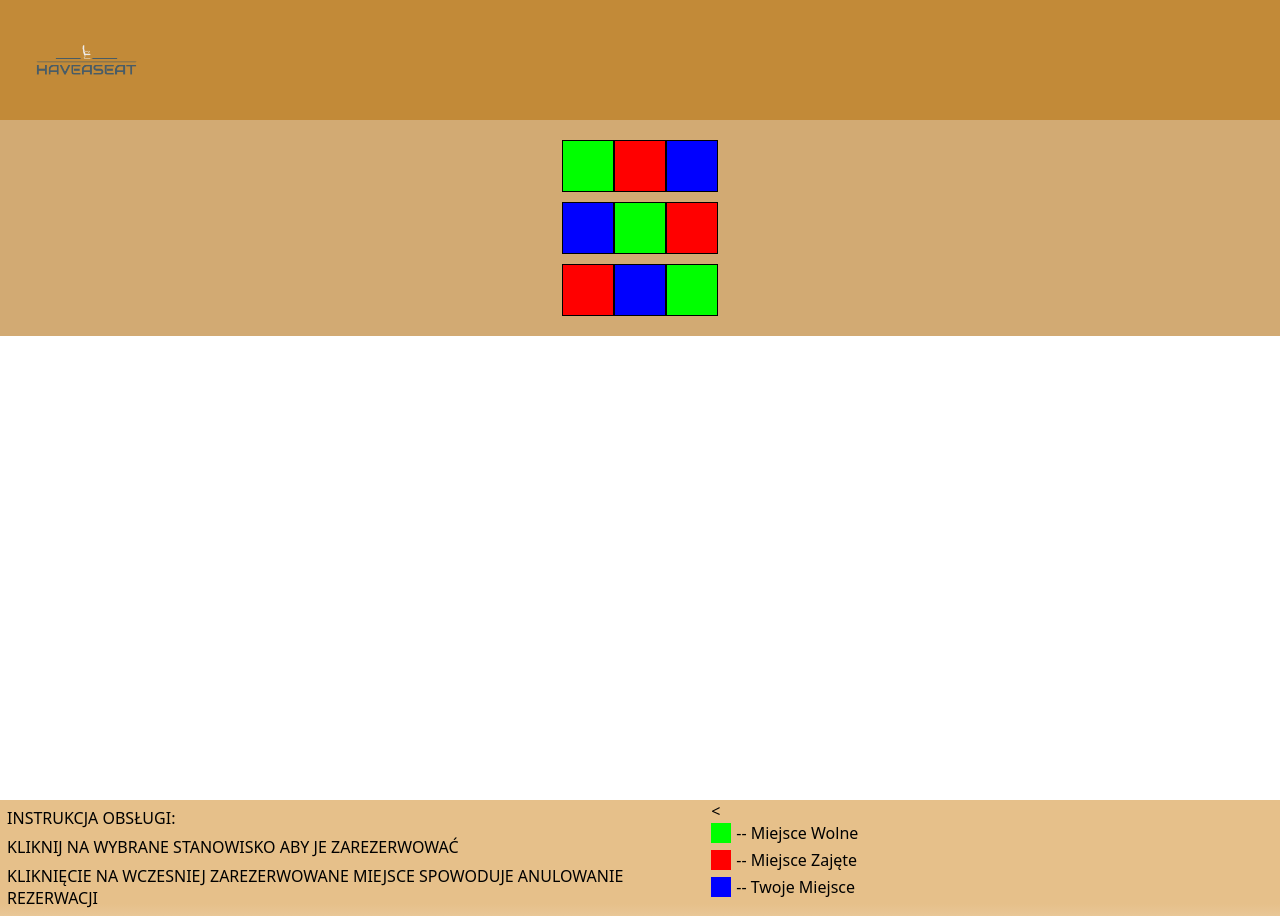
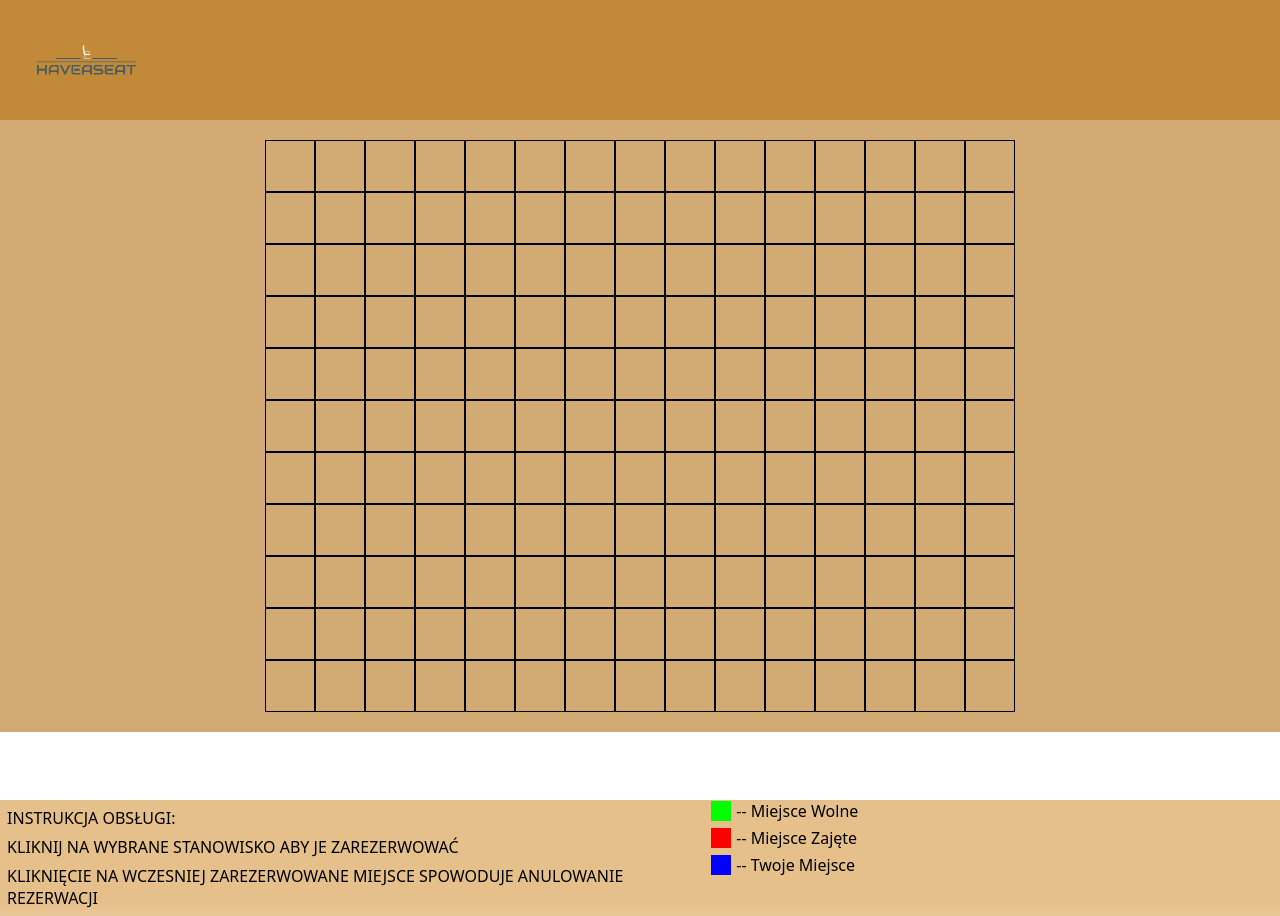
Before and after one commit to HaveASeat-Sagra/HaveASeat-frontend, an Angular app in the folder HaveASeat/: page / in a window 1280 px wide. Built offline with nearby package versions, Linux system fonts and the light colour scheme.

Commit message:
mapa created mocnooo
nadchodzi pieeklo no bo kazda dziewczynka chcialaby zostac influencerką

```diff
--- a/HaveASeat/src/app/footer/footer.component.html
+++ b/HaveASeat/src/app/footer/footer.component.html
@@ -6,7 +6,7 @@
             <p>KLIKNIĘCIE NA WCZESNIEJ ZAREZERWOWANE MIEJSCE SPOWODUJE ANULOWANIE REZERWACJI</p>
         </div>
         <div class="right">
-            <<div class="legend-item">
+            <div class="legend-item">
                 <div class="square free"></div>
                 <span>-- Miejsce Wolne</span>
               </div>
--- a/HaveASeat/src/app/mapa/mapa.component.css
+++ b/HaveASeat/src/app/mapa/mapa.component.css
@@ -1,32 +1,18 @@
 .room {
   display: grid;
-    gap: 10px;
+  gap: 0px;
   padding: 20px;
   background-color: #d2aa73;
   justify-content: center;
 }
 
-  .row {
-    display: flex;
-  }
-
 .place {
-    width: 50px;
   height: 50px;
   border: 1px solid #000;
+  display: flex;
+  justify-content: center;
+  align-items: center;
 }
-
-  .free {
-    background-color: #00ff00;
+.place:hover{
+  background: gray;
 }
-  .free:hover{
-    background-color: darkgreen;
-  }
-
-  .reserved {
-    background-color: #ff0000;
-  }
-
-  .yours {
-    background-color: #0000ff;
-  }
--- a/HaveASeat/src/app/mapa/mapa.component.html
+++ b/HaveASeat/src/app/mapa/mapa.component.html
@@ -1,5 +1,7 @@
-<div class="room">
-    <div class="row" *ngFor="let row of map">
-      <div class="place" *ngFor="let place of row" [ngClass]="place.status"></div>
-    </div>
-  </div>
+<div class="room" [style.gridTemplateColumns]="'repeat(' + roomWidth + ', 50px)'">
+  <ng-container *ngFor="let row of [].constructor(roomHeight); let rowIndex = index">
+    <ng-container *ngFor="let col of [].constructor(roomWidth); let colIndex = index">
+      <div class="place"></div>
+    </ng-container>
+  </ng-container>
+</div>
--- a/HaveASeat/src/app/mapa/mapa.component.ts
+++ b/HaveASeat/src/app/mapa/mapa.component.ts
@@ -1,31 +1,19 @@
-import { Component } from '@angular/core';
+import { Component, OnInit } from '@angular/core';
 import { CommonModule } from '@angular/common';
+
+
 
 @Component({
   selector: 'app-mapa',
   standalone: true,
   imports: [CommonModule],
   templateUrl: './mapa.component.html',
-  styleUrl: './mapa.component.css'
+  styleUrls: ['./mapa.component.css']
 })
-export class MapaComponent {
+export class MapaComponent implements OnInit {
+  roomWidth = 15;
+  roomHeight = 11;
 
-  //to są testy na razie prosze nie bic pls <3333
-  map = [
-    [
-      { status: 'free' },
-      { status: 'reserved' },
-      { status: 'yours' }
-    ],
-    [
-      { status: 'yours' },
-      { status: 'free' },
-      { status: 'reserved' }
-    ],
-    [
-      { status: 'reserved' },
-      { status: 'yours' },
-      { status: 'free' }
-    ]
-  ];
+
+  ngOnInit(): void {}
 }
```
Lines whose indentation alone changed are shown as unchanged.
